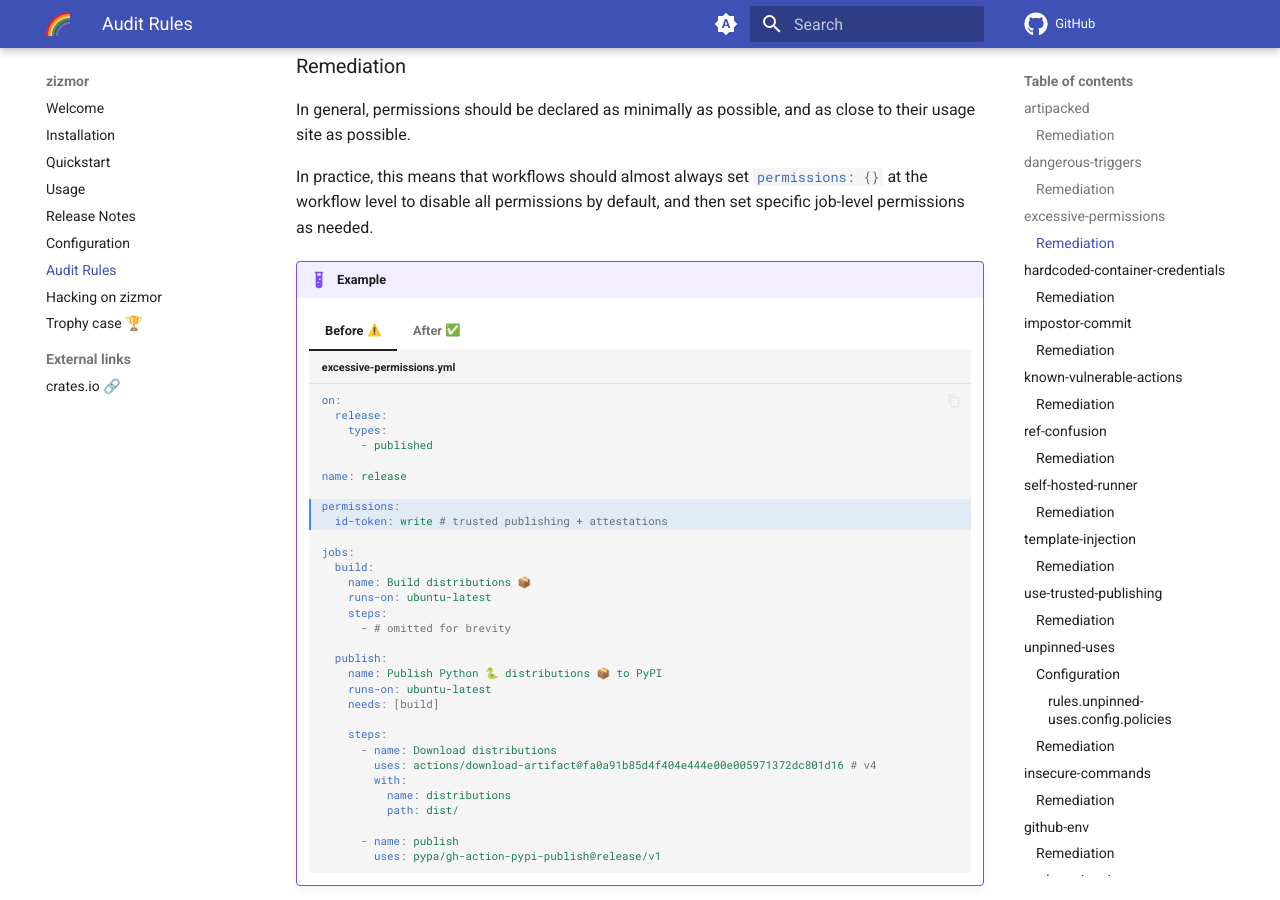
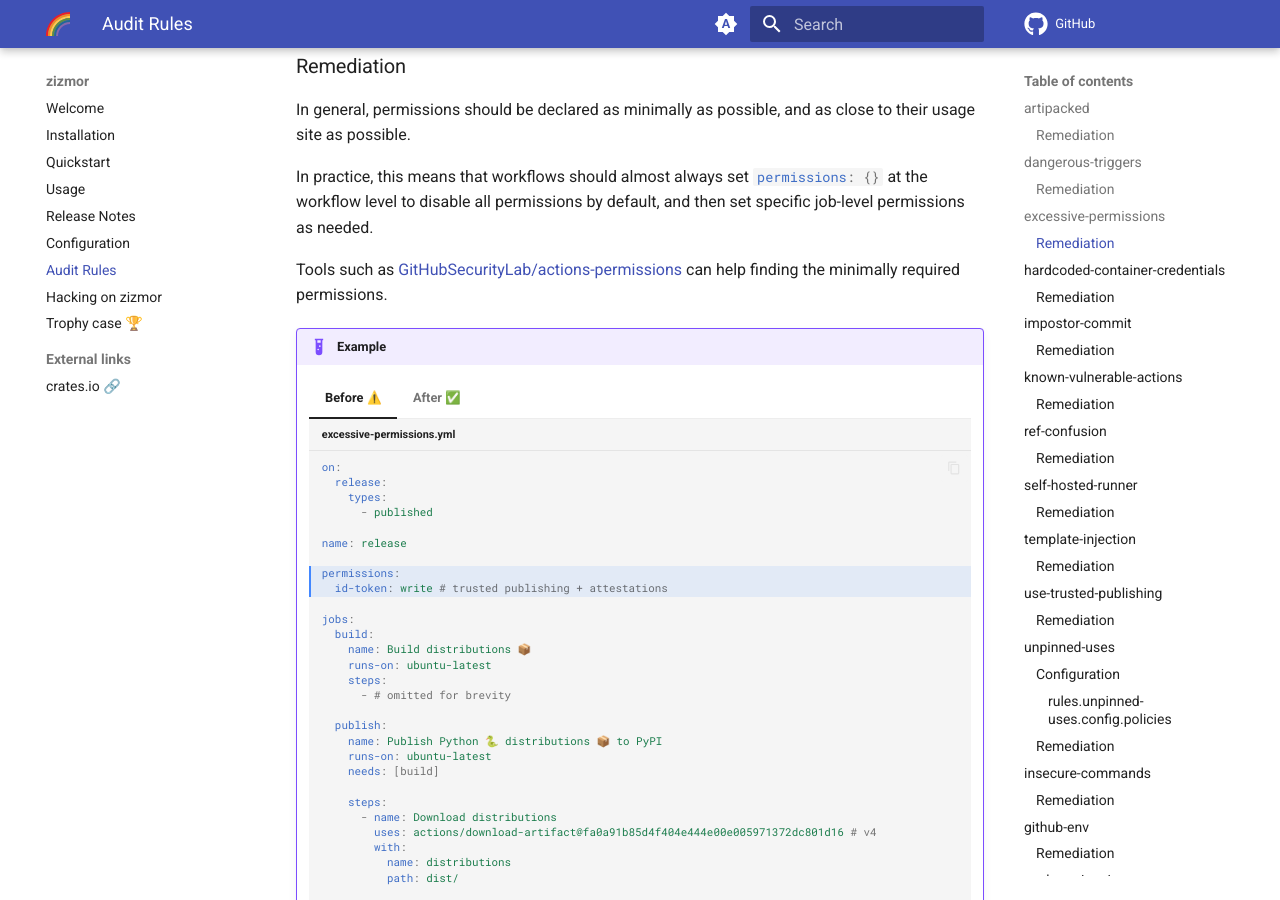
Before and after one commit to zizmorcore/zizmor, an MkDocs documentation site: the page built from docs/audits.md, in a window 1280 px wide and 900 px high, scrolled down 3025 px. Built offline with MkDocs 1.6.1 and Material for MkDocs 9.7.7, drawn with Linux system fonts in a browser that asks for light colours; emoji names are drawn with the system emoji font; comment, search, counter and statistics services are not loaded.

Commit message:
docs: recommend GitHubSecurityLab/actions-permissions

```diff
--- a/docs/audits.md
+++ b/docs/audits.md
@@ -152,6 +152,9 @@ as close to their usage site as possible.
 In practice, this means that workflows should almost always set
 `#!yaml permissions: {}` at the workflow level to disable all permissions
 by default, and then set specific job-level permissions as needed.
+
+Tools such as [GitHubSecurityLab/actions-permissions](https://github.com/GitHubSecurityLab/actions-permissions)
+can help finding the minimally required permissions.
 
 !!! example
 
```
